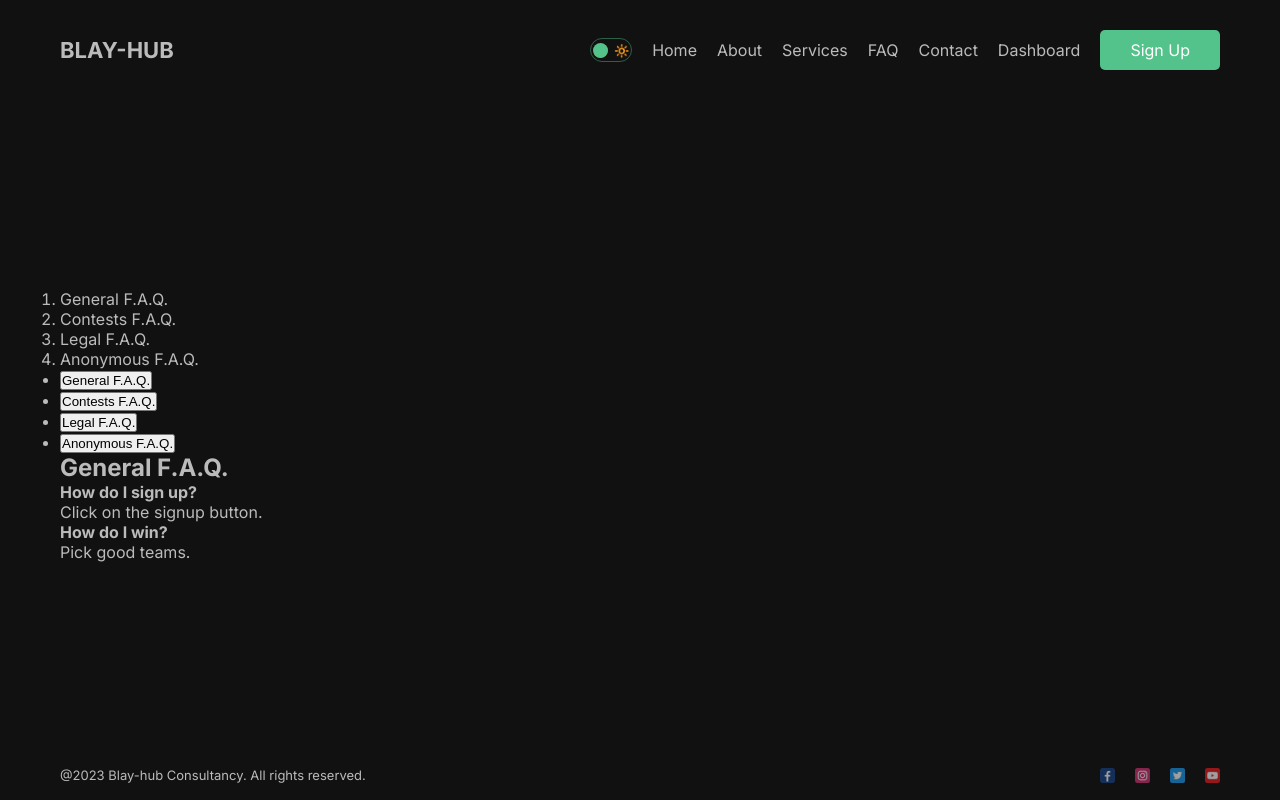
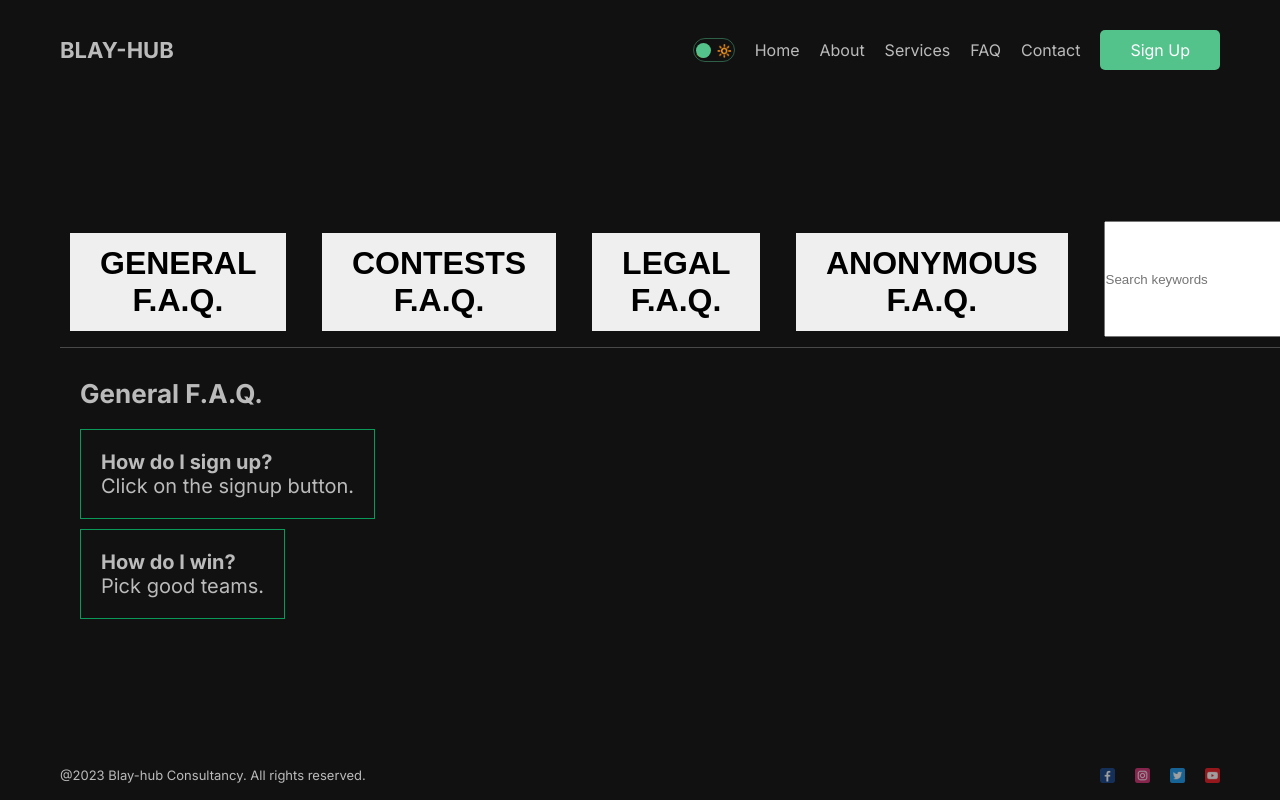
Before and after one commit to Seunfola/blay-hub, a Next.js app: page /faq in a window 1280 px wide. Built offline with nearby package versions, Linux system fonts and the light colour scheme.

Commit message:
the search bar with returning filter rendered component was added in the faq screen

```diff
--- a/src/app/faq/PageContent.jsx
+++ b/src/app/faq/PageContent.jsx
@@ -1,32 +1,73 @@
 'use client'
 import { useState } from 'react';
-import { feeds } from './data'; // Replace with the correct path
+import { feeds } from './data';
+import styles from './page.module.css'
+
 
 const Pagination = () => {
     const [currentPage, setCurrentPage] = useState(0);
+    const [searchWords, setSearchWords] = useState('');
+    const [searchResults, setSearchResults] = useState([]);
+
+    const handleSearch = () => {
+        const results = feeds.filter(feed =>
+            feed.items.some(item =>
+                item.q.toLowerCase().includes(searchWords.toLowerCase())
+            )
+        );
+
+        setSearchResults(results);
+    };
 
     const handlePageChange = (page) => {
         setCurrentPage(page);
     };
 
+    const clearSearch = () => {
+        setSearchWords('');
+        setSearchResults([]);
+    };
+
     return (
-        <div>
-            <nav>
-                <ul>
+        <div className={styles.container}>
+            <nav className={styles.nav}>
+                <ul className={styles.listEnvelope}>
                     {feeds.map((feed, index) => (
-                        <li key={index}>
-                            <button onClick={() => handlePageChange(index)}>
+                        <li className={styles.list} key={index}>
+                            <button className={styles.btnm} onClick={() => handlePageChange(index)}>
                                 {feed.title}
                             </button>
                         </li>
                     ))}
+                    <input
+                        type="text"
+                        placeholder="Search keywords"
+                        value={searchWords}
+                        onChange={(e) => setSearchWords(e.target.value)}
+                    />
+                    <button onClick={handleSearch}>Search</button>
+                    <button onClick={clearSearch}>Clear</button>
                 </ul>
             </nav>
-            <div>
-                <h2>{feeds[currentPage].title}</h2>
-                <div>
+            <div className={styles.envelope}>
+                {searchResults.map((result, index) => (
+                    <div key={index}>
+                        <h2>{result.title}</h2>
+                        {result.items.map((item, itemIndex) => (
+                            <div key={itemIndex}>
+                                <h4>{item.q}</h4>
+                                <p>{item.a}</p>
+                            </div>
+                        ))}
+                    </div>
+                ))}
+                <h2 className={styles.text}>{feeds[currentPage].title}</h2>
+
+
+
+                <div className={styles.content}>
                     {feeds[currentPage].items.map((item, index) => (
-                        <div key={index}>
+                        <div key={index} className={styles.item}>
                             <h4>{item.q}</h4>
                             <p>{item.a}</p>
                         </div>
--- a/src/app/faq/navigation.jsx
+++ /dev/null
@@ -1,17 +0,0 @@
-import React from 'react';
-import MenuItem from './MenuItem';
-import { feeds } from './data';
-
-// Adjust the import based on your file structure
-
-const NavArea = (props) => {
-    return (
-        <div>
-            {feeds.map((val, page) => (
-                <MenuItem key={page} page={page} update={props.update} />
-            ))}
-        </div>
-    );
-};
-
-export default NavArea;
--- a/src/app/faq/page.jsx
+++ b/src/app/faq/page.jsx
@@ -1,23 +1,14 @@
 
 'use client'
 import React from 'react'
-
+import styles from './page.module.css'
 import { useState } from 'react';
 import { feeds } from './data';
-import NavArea from './navigation';
 import PageContent from './PageContent';
 const FAQ = () => {
     const [page, setPage] = useState(0);
-    const [title, setTitle] = useState(feeds[0].title);
     const [openPage, setOpenPage] = useState(null);
     const [openIndex, setOpenIndex] = useState(null);
-
-    const handleNavClick = (event) => {
-        const page = event.target.dataset.index;
-        const title = feeds[page].title;
-        setPage(page);
-        setTitle(title);
-    };
 
     const toggle = (event) => {
         const page = event.target.parentNode.dataset.page;
@@ -33,17 +24,11 @@ const FAQ = () => {
 
     return (
         <div>
-            <nav className="faq_nav">
-                <ol>
-                    <NavArea update={handleNavClick} />
-                </ol>
-            </nav>
-
             <PageContent
-            // toggle={toggle}
-            // openIndex={openIndex}
-            // openPage={openPage}
-            // page={page}
+                toggle={toggle}
+                openIndex={openIndex}
+                openPage={openPage}
+                page={page}
             />
         </div>
     );
--- a/src/app/faq/page.module.css
+++ b/src/app/faq/page.module.css
@@ -1,109 +1,51 @@
-h1, h2 {
-  color: #444;
+.container{
+  display: flex;
+  flex-direction: column;
+  margin: auto;
+}
+.nav {
+  display: flex;
 }
 
-.faq_nav {
-  display:block;
-  width:100%;
-  float:left;
-  border-bottom: 1px solid #494949;
-
-
-  ol {
-  padding:0;
-  margin:0;
+  .listEnvelope {
+  display: flex;
+  padding:10px;
   list-style: none;
+  gap: 1rem;
   border-bottom: 1px solid #494949;
   }
 
-  li {
-    display: inline-block;
-    /* float: left; */
+  .list {
     padding:12px 20px 6px 0;
   }
 
-  h4 {
-    font-weight: 300;
-    margin:0;
-  }
-  a {
-    display:inline-block;
-    padding:0 0 2px 0;
+.btnm {
+    padding:12px 30px;
     text-decoration:none;
     text-transform: UPPERCASE;
-    color:white;
-    border-bottom: 1px solid transparent;
-    &:hover {
-      border-bottom: 1px solid #fff;
+    border:none;
+    outline:none;
+    font-size: 32px;
+    font-weight:600;
+    .btnm:focus {
+      border-bottom: 1px solid #0b9959;
+
     }
   }
+.text{
+  font-size: 26px;
 }
-
-.selected {
-  border-bottom: 1px solid #fff;
+.envelope{
+  margin:10px;
 }
-
-.faq_page_contents {
-  display:block;
-  width:100%;
-  float:left;
-  padding: 10px 0 0 20px;
+.text{
+  margin: 10px auto;
+  padding: 10px;
 }
-.faq_question {
-  position: relative;
-  cursor: pointer;
-  padding-left: 20px;
-    &:after {
-      position: absolute;
-      background: none;
-      content: "\25bc";
-
-      font-size: 14px;
-      top: 4px;
-      left: 0;
-      pointer-events: none;
-      transform-origin: 50% 40%;
-      transform: rotate(-90deg);
-      transition: all .3s ease;
-    }
+.item{
+  margin: 10px;
+  font-size: 20px;
+  border: 1px solid #0b9959;
+  width: max-content;
+  padding: 20px;
 }
-
-.faq_question {
-  position: relative;
-  cursor: pointer;
-  padding-left: 20px;
-    &:after {
-      position: absolute;
-      background: none;
-      content: "\25bc";
-
-      font-size: 14px;
-      top: 4px;
-      left: 0;
-      pointer-events: none;
-      transform-origin: 50% 40%;
-      transform: rotate(-90deg);
-      transition: all .3s ease;
-    }
-}
-.faq_question_open {
-  &:after {
-   top: 2px;
-
-    transform: rotate(0deg);
-  }
-}
-
-.faq_answer {
-   display:block;
-   overflow: hidden;
-   max-height:0;
-   padding-left: 20px;
-   transition: max-height 0.5s ease;
-}
-.faq_answer_open {
-   display:block;
-   padding-left: 20px;
-   max-height:50px;
-   transition: max-height 0.5s ease;
-}
--- a/src/app/layout.js
+++ b/src/app/layout.js
@@ -8,10 +8,6 @@ import { SessionProvider } from 'next-auth/react'
 
 const inter = Inter({ subsets: ['latin'] })
 
-// export const metadata = {
-//   title: 'blayhub website',
-//   description: 'This is the description page'
-// }
 
 export default function RootLayout({ children }) {
   return (
--- a/src/components/navbar/Navbar.jsx
+++ b/src/components/navbar/Navbar.jsx
@@ -32,11 +32,11 @@ const links = [
     url: "/contact"
   },
 
-  {
-    id: 6,
-    title: "Dashboard",
-    url: "/dashboard"
-  },
+  // {
+  //   id: 6,
+  //   title: "Dashboard",
+  //   url: "/dashboard"
+  // },
 
 ];
 
@@ -50,7 +50,7 @@ const Navbar = () => {
         </Link>
         ))}
 
-        <Button url="/signup" text="Sign Up" />
+        <Button url="/dashboard" text="Sign Up" />
       </div>
 
     </div>
```
